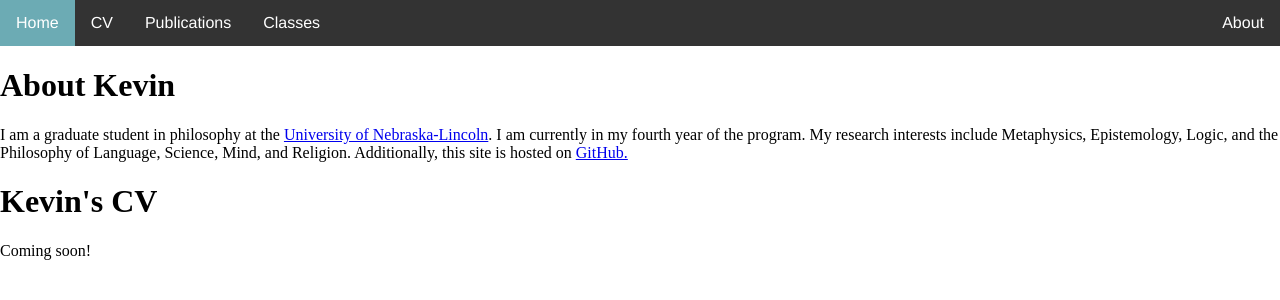
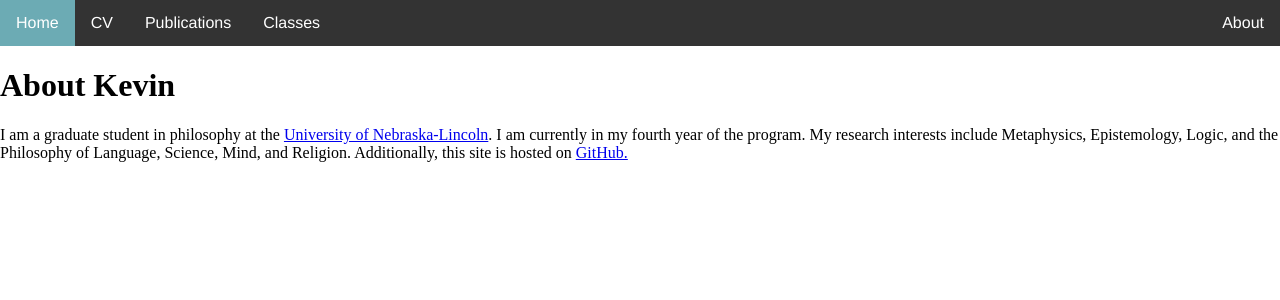
Before and after one commit to kevinjpatton/kevinjpatton.github.io, a Jekyll site: the page built from about/index.html, in a window 1280 px wide. Shown: the top 300 px of the page. Built offline with Jekyll 4.4.1, drawn with Linux system fonts in a browser that asks for light colours; Markdown is read by kramdown in place of the engine named in the settings.

Commit message:
Update index.html

```diff
--- a/about/index.html
+++ b/about/index.html
@@ -4,6 +4,3 @@ title: About Kevin
 ---
 <h1>{{ page.title }}</h1>
 <p>I am a graduate student in philosophy at the <a href="http://www.unl.edu/philosophy/graduate-students#patton" target="_blank">University of Nebraska-Lincoln</a>.  I am currently in my fourth year of the program.  My research interests include Metaphysics, Epistemology, Logic, and the Philosophy of Language, Science, Mind, and Religion.  Additionally, this site is hosted on <a href="https://github.com" target="_blank">GitHub.</a></p>
-<div class="post">
-  {{ content }}
-</div>
```
